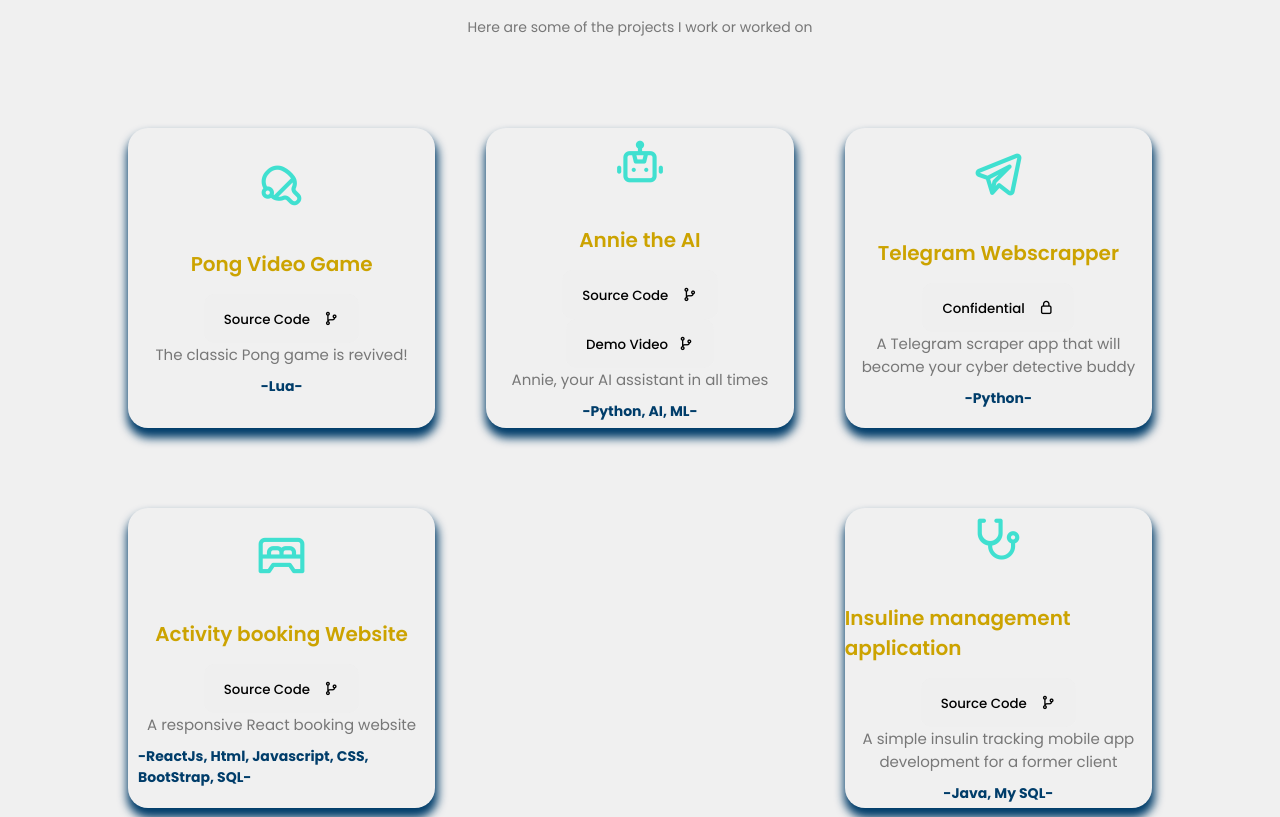
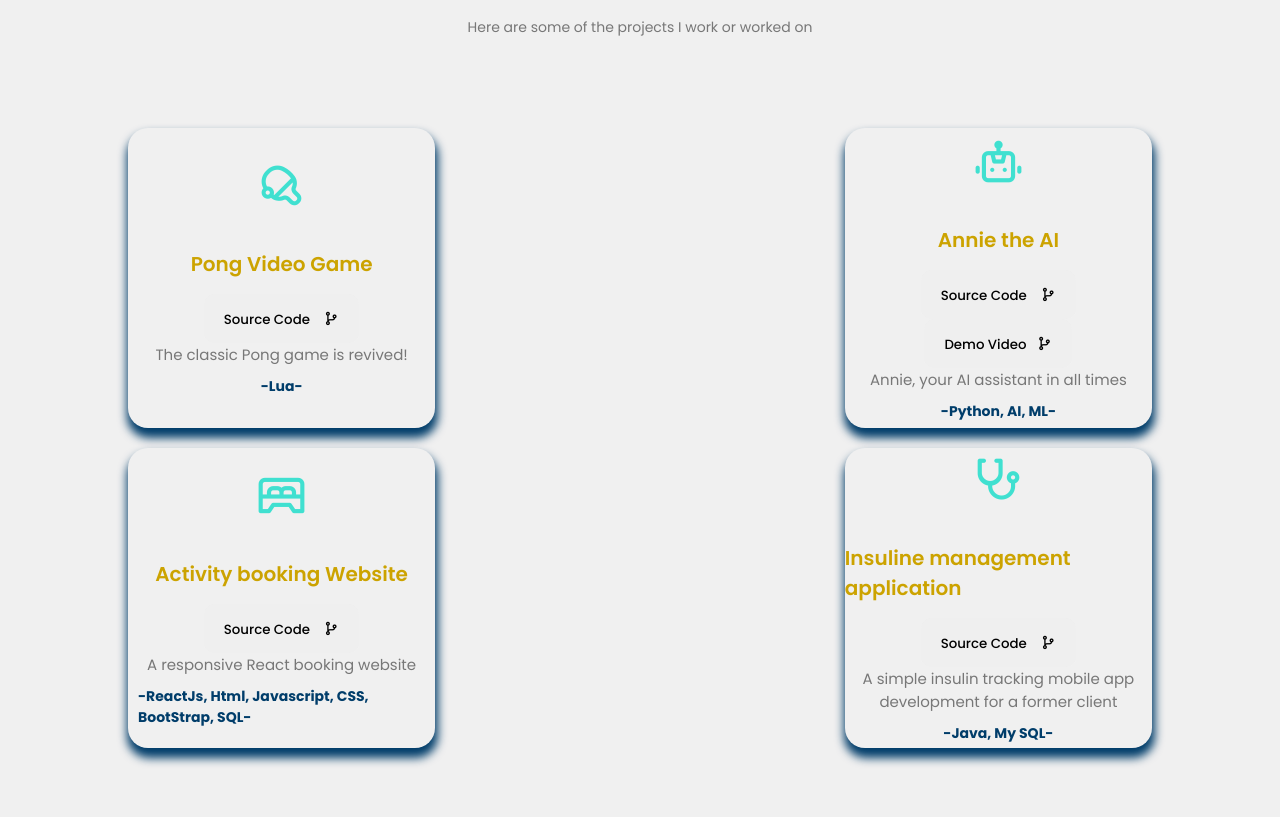
Before and after one commit to mouni001/portfolio, a plain HTML site: page index.html in a window 1280 px wide. Shown: the part 5163-5980 px from the top of the page. Drawn offline with nearby package versions, Linux system fonts and the light colour scheme.

Commit message:
changed the projects

```diff
--- a/index.html
+++ b/index.html
@@ -320,17 +320,7 @@
                 <label>Annie, your AI assistant in all times</label>
                 <p class="language">-Python, AI, ML-</p>
             </div>
-            <div class="project-box">
-                <i class="uil uil-telegram-alt"></i>
-                <h3>Telegram Webscrapper</h3>
-                <label>
-                    <button class="btn">Confidential <i class="uil uil-lock"></i></button>
-                </label>
-                <label>A Telegram scraper app that will become your cyber detective buddy</label>
-                <p class="language">-Python-</p>
-            </div>
-          </div>
-          <div class="top-header"></div>
+          <!-- <div class="top-header"></div> -->
         <div class="project-container">
           <div class="project-box">
             <i class="uil uil-bed-double"></i>
```
